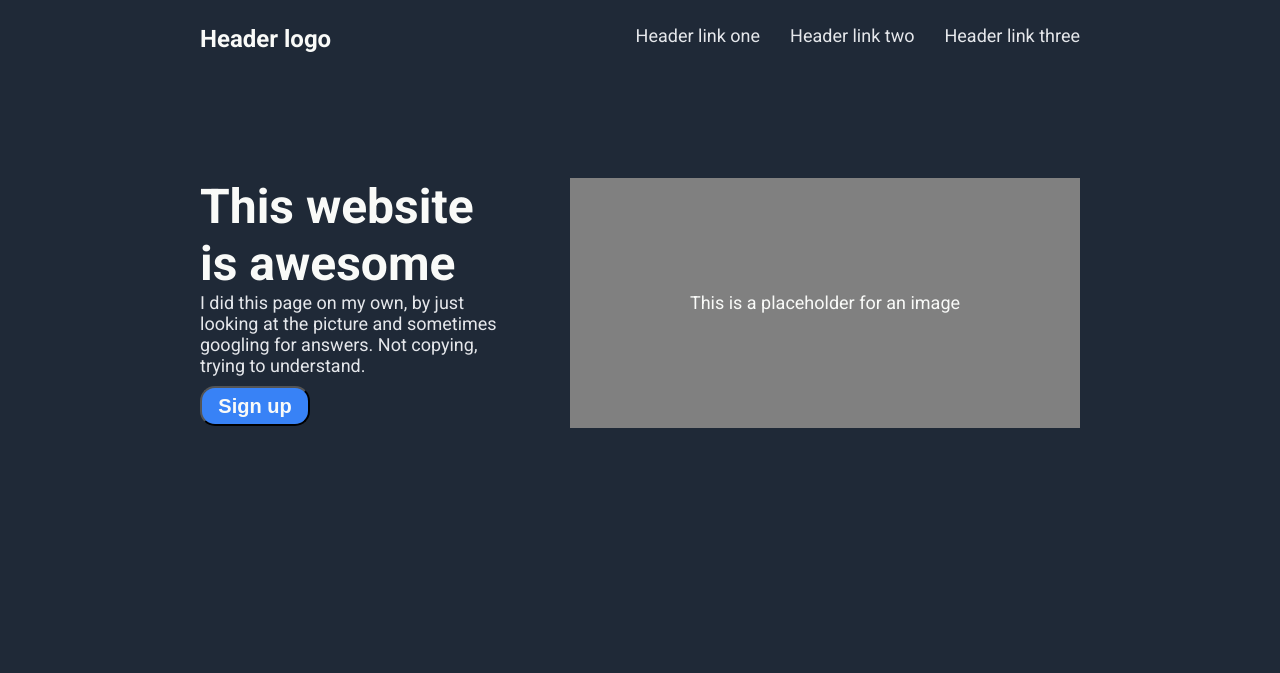
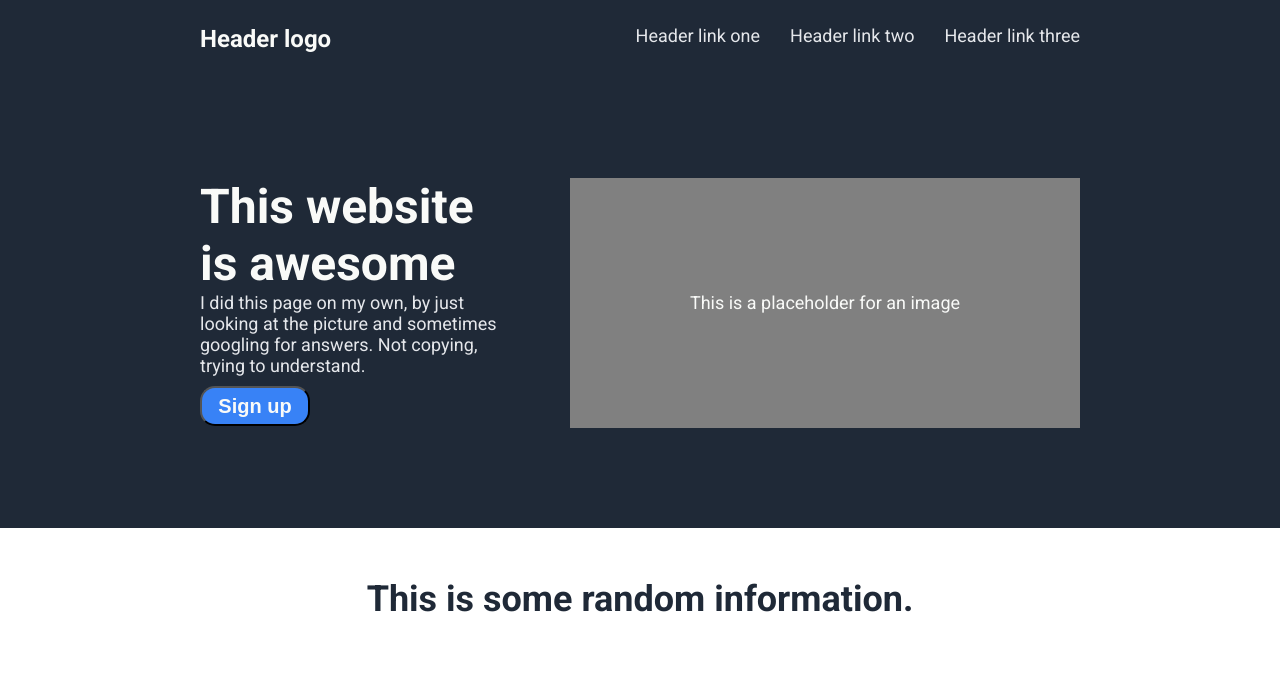
Before and after one commit to hubyy1/Project-Landing-Page-OP, a plain HTML site: page index.html in a window 1280 px wide. Drawn offline with Linux system fonts and the light colour scheme.

Commit message:
start making content infromation

```diff
--- a/css/style.css
+++ b/css/style.css
@@ -5,7 +5,6 @@
 }
 
 body {
-    background-color: #1F2937;
     font-family: "Roboto", sans-serif;
     color: #f9faf8;
     font-size: 18px;
@@ -16,6 +15,7 @@ body {
 
 /* NAV */
 nav {
+    background-color: #1F2937;
     display: flex;
     padding: 25px 200px;
 }
@@ -40,6 +40,7 @@ text-decoration: none;}
 /* HEADER */
 
 header {
+    background-color: #1F2937;
     display: flex;
     padding: 100px 200px;
     gap: 50px;
@@ -86,3 +87,17 @@ button {
 button:hover {
 transform: scale(110%);
 }
+
+/* CONTENT */
+
+content {
+    background-color: #fff;
+}
+
+content h2 {
+    text-align: center;
+    font-size: 36px;
+    font-weight: bolder;
+    color: #1F2937;
+    padding: 50px;
+}
--- a/index.html
+++ b/index.html
@@ -23,7 +23,7 @@
         <button>Sign up</button></div>
         <div class="image">This is a placeholder for an image</div>
     </header>
-        <content></content>
+        <content><h2>This is some random information.</h2></content>
         <footer></footer>
 </body>
 </html>
```
